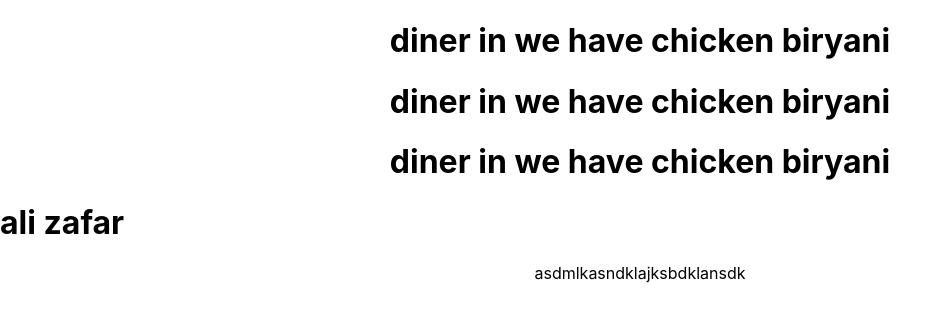
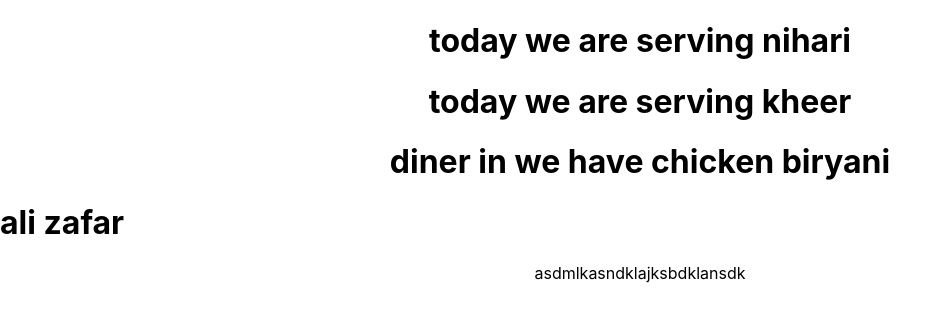
Before and after one commit to Alizafar11/bootmyapp2-app, a React (Create React App) app: page / in a window 1280 px wide. Shown: the top 320 px of the page, without its empty margins (0-951 px from the left). Built offline with nearby package versions, Linux system fonts and the light colour scheme.

Commit message:
parent child create props

```diff
--- a/src/App.js
+++ b/src/App.js
@@ -5,7 +5,7 @@
 function App() {
   return (
     <div className="App" >
-       <Dinner />
+       <Dinner dishName="nihari" dishsweet="kheer" />
        <h1 align="left">ali zafar</h1>
        <p>asdmlkasndklajksbdklansdk</p>
 
--- a/src/Dinner.js
+++ b/src/Dinner.js
@@ -1,10 +1,10 @@
 import React from 'react' ;
 
-function Dinner () {
+function Dinner (props) {
     return (
         <div>
-            <h1>diner in we have chicken biryani</h1>
-            <h1>diner in we have chicken biryani</h1>
+            <h1>today we are serving {props.dishName}</h1>
+            <h1>today we are serving {props.dishsweet}</h1>
             <h1>diner in we have chicken biryani</h1>
         </div>
     )
```
